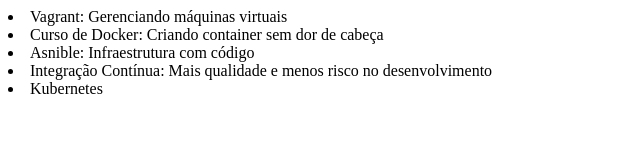
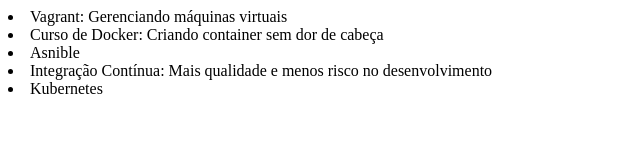
Before and after one commit to bcimportar/alura-git, a plain HTML site: page index.html in a window 1280 px wide. Shown: the whole page, without its empty margins (0-640 px from the left). Drawn offline with Linux system fonts and the light colour scheme.

Commit message:
Revert "Mudando nome do curso de Ansible"
This reverts commit 375f33b553430e8020886325044a2e399e7d49d9.

```diff
--- a/index.html
+++ b/index.html
@@ -10,7 +10,7 @@
 
      <li>Vagrant: Gerenciando máquinas virtuais</li>
      <li>Curso de Docker: Criando container sem dor de cabeça </li>
-     <li>Asnible: Infraestrutura com código</li>
+     <li>Asnible</li>
      <li>Integração Contínua: Mais qualidade e menos risco no desenvolvimento</li>
      <li>Kubernetes</li>
 
```
